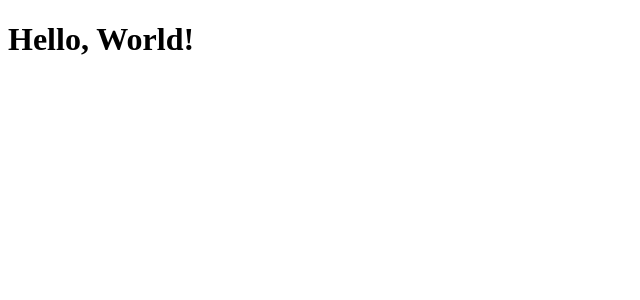
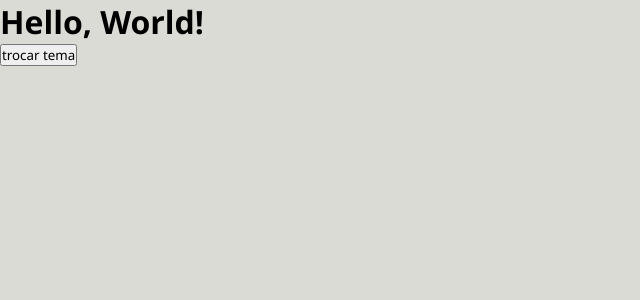
Before and after one commit to jocimarlopes/whatsapp-clone, a React (Create React App) app: page / in a window 1280 px wide. Shown: the top 300 px of the page, without its empty margins (0-640 px from the left). Built offline with nearby package versions, Linux system fonts and the light colour scheme.

Commit message:
created themes and global styles

```diff
--- a/src/App.tsx
+++ b/src/App.tsx
@@ -1,9 +1,29 @@
-import React from 'react';
+import React, { useState } from 'react';
+import { ThemeProvider } from 'styled-components';
 
 import HelloWorld from '@components/HelloWorld';
+import useThemeState from '@hooks/useThemeState';
+
+import GlobalStyles from './styles/global';
+import themes from './styles/themes';
 
 function App() {
-  return <HelloWorld />;
+  const [theme, setTheme] = useThemeState('main');
+
+  return (
+    <ThemeProvider theme={themes[theme]}>
+      <HelloWorld />
+
+      <button
+        type="button"
+        onClick={() => setTheme(theme === 'main' ? 'dark' : 'main')}
+      >
+        trocar tema
+      </button>
+
+      <GlobalStyles />
+    </ThemeProvider>
+  );
 }
 
 export default App;
--- /dev/null
+++ b/src/hooks/useThemeState.ts
@@ -0,0 +1,25 @@
+import {
+ useState, Dispatch, SetStateAction, useEffect
+} from 'react';
+
+type Themes = 'main' | 'dark';
+
+export default function useThemeState(
+  initialState?: Themes,
+): [Themes, Dispatch<SetStateAction<Themes>>] {
+  const [theme, setTheme] = useState<Themes>(initialState || 'main');
+
+  useEffect(() => {
+    const storedTheme = localStorage.getItem('theme') as Themes | undefined;
+
+    if (storedTheme) {
+      setTheme(storedTheme);
+    }
+  }, []);
+
+  useEffect(() => {
+    localStorage.setItem('theme', theme);
+  }, [theme]);
+
+  return [theme, setTheme];
+}
--- /dev/null
+++ b/src/styles/global.ts
@@ -0,0 +1,27 @@
+import { createGlobalStyle } from 'styled-components';
+
+export default createGlobalStyle`
+  * {
+    margin: 0;
+    padding: 0;
+    outline: 0;
+    box-sizing: border-box;
+  }
+
+  body {
+    background: ${props => props.theme.colors.background};
+    transition: background 0.4s, color 0.4s;
+  }
+
+  html, body, #root {
+    height: 100%;
+  }
+
+  body, button, input {
+    font-family: 'Segoe UI', Tahoma, Geneva, Verdana, sans-serif;
+  }
+
+  ul, ol {
+    list-style: none;
+  }
+`;
--- /dev/null
+++ b/src/styles/themes/dark.ts
@@ -0,0 +1,46 @@
+import { DefaultTheme } from 'styled-components';
+
+export default {
+  name: 'dark',
+
+  colors: {
+    primary: '#009688',
+    secondary: '#e5ddd5',
+    background: '#000',
+    text: '#fff',
+
+    white: '#fff',
+
+    black: '#222',
+    lightBlack: '#333',
+    darkBlack: '#000',
+
+    gray: '#999',
+    lightGray: '#ccc',
+    darkGray: '#666',
+
+    red: '#f02e3e',
+    green: '#10cc55',
+    blue: '#3e44ed',
+    purple: '#a121d9',
+    pink: '#de28bc',
+    orange: '#eda126',
+    yellow: '#e3e339',
+  },
+
+  padding: {
+    xs: '4px',
+    sm: '8px',
+    md: '16px',
+    lg: '24px',
+    xl: '36px',
+  },
+
+  margins: {
+    xs: '4px',
+    sm: '8px',
+    md: '16px',
+    lg: '24px',
+    xl: '36px',
+  },
+} as DefaultTheme;
--- /dev/null
+++ b/src/styles/themes/index.ts
@@ -0,0 +1,12 @@
+import { DefaultTheme } from 'styled-components';
+
+import main from './main';
+import dark from './dark';
+
+export default {
+  main,
+  dark,
+} as {
+  main: DefaultTheme;
+  dark: DefaultTheme;
+};
--- /dev/null
+++ b/src/styles/themes/main.ts
@@ -0,0 +1,46 @@
+import { DefaultTheme } from 'styled-components';
+
+export default {
+  name: 'main',
+
+  colors: {
+    primary: '#009688',
+    secondary: '#e5ddd5',
+    background: '#d9dbd4',
+    text: '#444',
+
+    white: '#fff',
+
+    black: '#222',
+    lightBlack: '#333',
+    darkBlack: '#000',
+
+    gray: '#999',
+    lightGray: '#ccc',
+    darkGray: '#666',
+
+    red: '#f02e3e',
+    green: '#10cc55',
+    blue: '#3e44ed',
+    purple: '#a121d9',
+    pink: '#de28bc',
+    orange: '#eda126',
+    yellow: '#e3e339',
+  },
+
+  padding: {
+    xs: '4px',
+    sm: '8px',
+    md: '16px',
+    lg: '24px',
+    xl: '36px',
+  },
+
+  margins: {
+    xs: '4px',
+    sm: '8px',
+    md: '16px',
+    lg: '24px',
+    xl: '36px',
+  },
+} as DefaultTheme;
```
Also changed, not shown: src/styles/styled-components.d.ts (added, +48 -0 lines).
